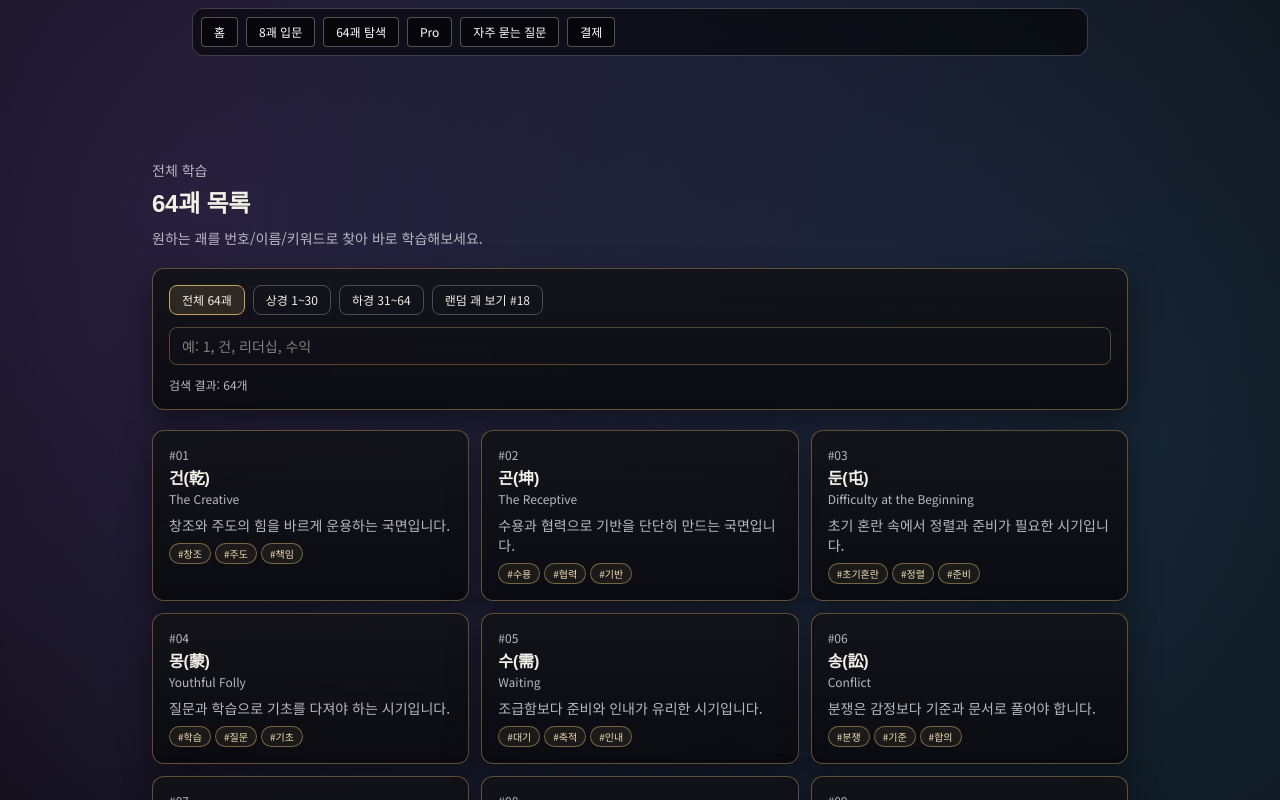
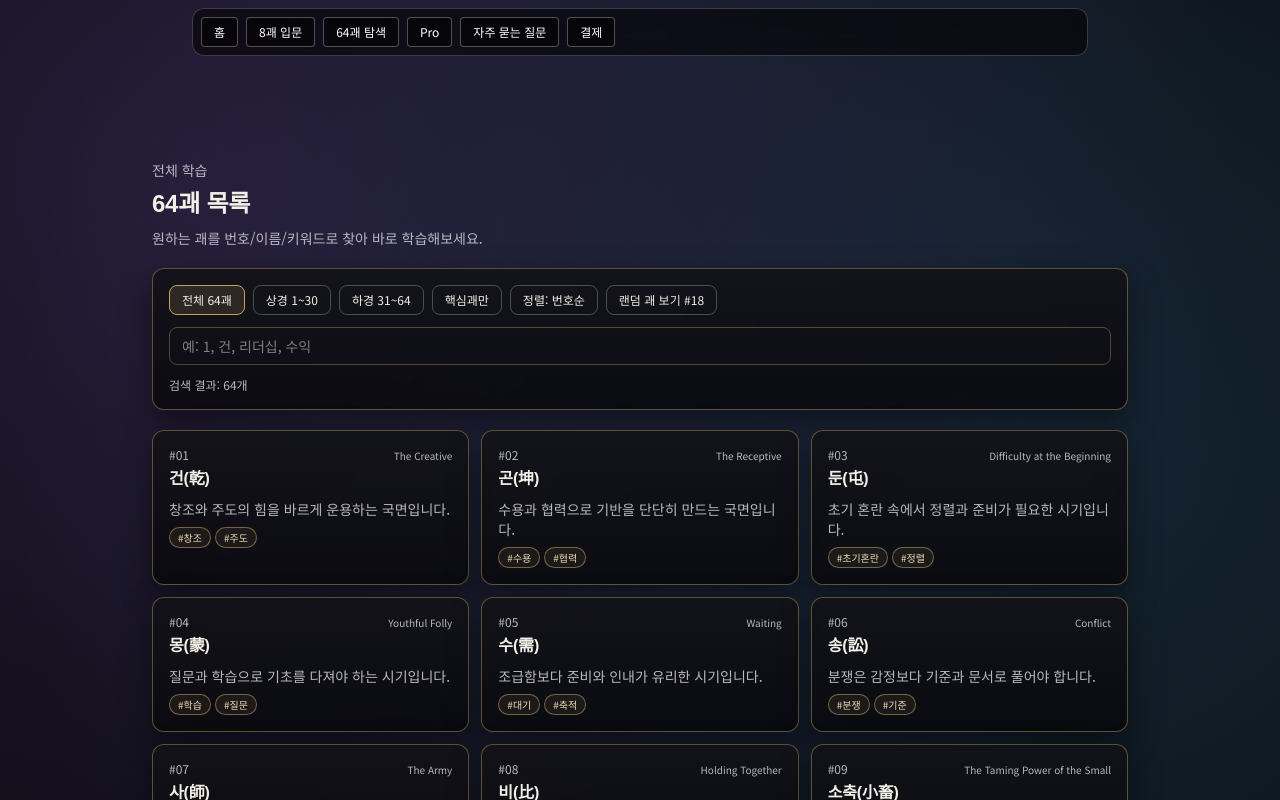
Before and after one commit to kinddragon1224/iching-learning-web, a Next.js app: page /hexagrams in a window 1280 px wide. Shown: the top 800 px of the page. Built offline with nearby package versions, Linux system fonts and the light colour scheme.

Commit message:
Add sorting and core-hexagram filters to list workflow

```diff
--- a/app/hexagrams/page.tsx
+++ b/app/hexagrams/page.tsx
@@ -5,10 +5,15 @@ import { useMemo, useState } from "react";
 import { HEXAGRAMS } from "@/data/hexagrams";
 
 type SectionFilter = "all" | "upper" | "lower";
+type SortMode = "id" | "ko";
+
+const CORE_IDS = [1, 2, 29, 30, 51, 57, 52, 58];
 
 export default function HexagramListPage() {
   const [query, setQuery] = useState("");
   const [section, setSection] = useState<SectionFilter>("all");
+  const [sortMode, setSortMode] = useState<SortMode>("id");
+  const [coreOnly, setCoreOnly] = useState(false);
 
   const filteredBySection = useMemo(() => {
     if (section === "upper") return HEXAGRAMS.filter((h) => h.id <= 30);
@@ -18,11 +23,23 @@ export default function HexagramListPage() {
 
   const results = useMemo(() => {
     const q = query.trim().toLowerCase();
-    if (!q) return filteredBySection;
-    return filteredBySection.filter((h) =>
-      [String(h.id), h.nameKo, h.nameEn, h.summary, ...h.keywords].join(" ").toLowerCase().includes(q)
-    );
-  }, [query, filteredBySection]);
+    let rows = filteredBySection;
+
+    if (coreOnly) {
+      rows = rows.filter((h) => CORE_IDS.includes(h.id));
+    }
+
+    if (q) {
+      rows = rows.filter((h) =>
+        [String(h.id), h.nameKo, h.nameEn, h.summary, ...h.keywords].join(" ").toLowerCase().includes(q)
+      );
+    }
+
+    return [...rows].sort((a, b) => {
+      if (sortMode === "ko") return a.nameKo.localeCompare(b.nameKo, "ko");
+      return a.id - b.id;
+    });
+  }, [query, filteredBySection, coreOnly, sortMode]);
 
   const randomHexagram = useMemo(() => HEXAGRAMS[Math.floor(Math.random() * HEXAGRAMS.length)], []);
 
@@ -55,6 +72,20 @@ export default function HexagramListPage() {
             하경 31~64
           </button>
 
+          <button
+            onClick={() => setCoreOnly((v) => !v)}
+            className={`rounded-lg px-3 py-1.5 text-xs border ${coreOnly ? "border-[var(--gold-line)] bg-[rgba(212,178,106,0.14)]" : "border-white/25"}`}
+          >
+            핵심괘만
+          </button>
+
+          <button
+            onClick={() => setSortMode((m) => (m === "id" ? "ko" : "id"))}
+            className="rounded-lg border border-white/25 px-3 py-1.5 text-xs"
+          >
+            정렬: {sortMode === "id" ? "번호순" : "이름순"}
+          </button>
+
           <Link href={`/hexagram/${randomHexagram.id}`} className="rounded-lg border border-white/25 px-3 py-1.5 text-xs">
             랜덤 괘 보기 #{randomHexagram.id}
           </Link>
@@ -72,12 +103,14 @@ export default function HexagramListPage() {
       <section className="grid gap-3 sm:grid-cols-2 lg:grid-cols-3">
         {results.map((h) => (
           <Link key={h.id} href={`/hexagram/${h.id}`} className="paper-panel rounded-xl p-4 panel-hover">
-            <p className="text-xs text-[var(--text-muted)]">#{h.id.toString().padStart(2, "0")}</p>
+            <div className="flex items-center justify-between gap-2">
+              <p className="text-xs text-[var(--text-muted)]">#{h.id.toString().padStart(2, "0")}</p>
+              <p className="text-[10px] text-[var(--text-muted)] line-clamp-1">{h.nameEn}</p>
+            </div>
             <h2 className="mt-1 font-semibold">{h.nameKo}</h2>
-            <p className="text-xs text-[var(--text-muted)]">{h.nameEn}</p>
             <p className="mt-2 line-clamp-2 text-sm text-[var(--text-muted)]">{h.summary}</p>
             <div className="mt-2 flex flex-wrap gap-1">
-              {h.keywords.slice(0, 3).map((k) => (
+              {h.keywords.slice(0, 2).map((k) => (
                 <span key={k} className="gold-chip rounded-full px-2 py-0.5 text-[10px]">#{k}</span>
               ))}
             </div>
```
